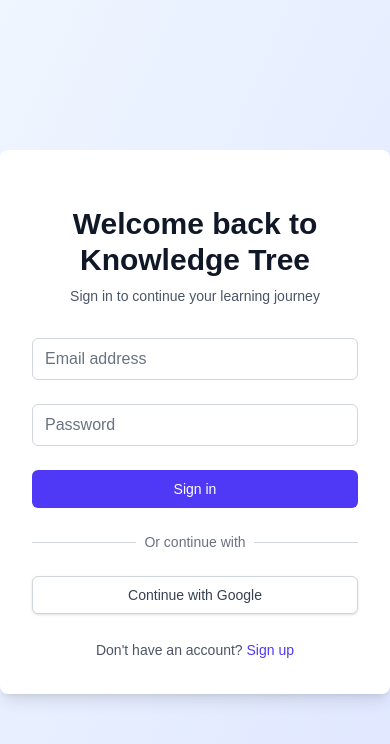
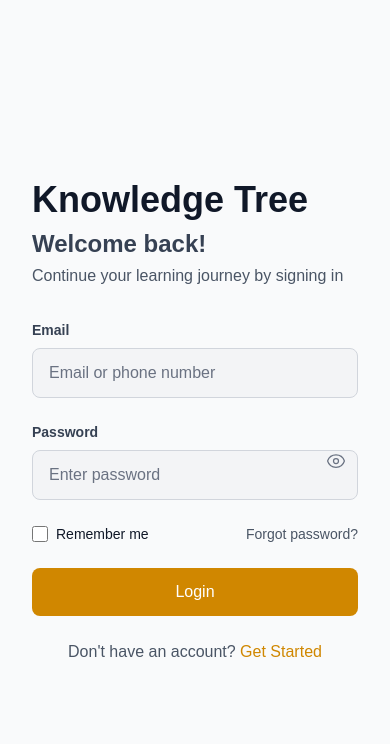
Before and after one commit to LikhithSP/Knowledge-Tree, a Next.js app: page /auth/login in a window 390 px wide. Shown: the top 744 px of the page. Built offline with nearby package versions, Linux system fonts and the light colour scheme; no server answers.

Commit message:
updated login screen and dashboard cards

```diff
--- a/package.json
+++ b/package.json
@@ -21,6 +21,7 @@
     "remove-empty-roadmaps": "tsx scripts/remove-empty-roadmaps.ts"
   },
   "dependencies": {
+    "@heroicons/react": "^2.2.0",
     "@supabase/auth-ui-react": "^0.4.7",
     "@supabase/ssr": "^0.6.1",
     "@supabase/supabase-js": "^2.54.0",
--- a/src/app/auth/login/page.tsx
+++ b/src/app/auth/login/page.tsx
@@ -4,10 +4,13 @@ import { useState } from 'react';
 import { createClient } from '@/lib/supabase/client';
 import { useRouter } from 'next/navigation';
 import Link from 'next/link';
+import { EyeIcon, EyeSlashIcon } from '@heroicons/react/24/outline';
 
 export default function Login() {
   const [email, setEmail] = useState('');
   const [password, setPassword] = useState('');
+  const [showPassword, setShowPassword] = useState(false);
+  const [rememberMe, setRememberMe] = useState(false);
   const [loading, setLoading] = useState(false);
   const [message, setMessage] = useState('');
   const router = useRouter();
@@ -45,89 +48,126 @@ export default function Login() {
   };
 
   return (
-    <div className="min-h-screen flex items-center justify-center bg-gradient-to-br from-blue-50 to-indigo-100">
-      <div className="max-w-md w-full space-y-8 p-8 bg-white rounded-lg shadow-lg">
+    <div className="min-h-screen flex">
+      {/* Left Side - Illustration */}
+      <div className="hidden lg:flex lg:w-1/2 bg-gradient-to-br from-purple-400 via-pink-400 to-indigo-500 relative overflow-hidden">
+        {/* Background decorative elements */}
+        <div className="absolute top-10 left-10 w-16 h-16 bg-white/20 rounded-full opacity-60"></div>
+        <div className="absolute top-32 right-16 w-12 h-12 bg-white/15 rounded-full opacity-50"></div>
+        <div className="absolute bottom-20 left-20 w-20 h-20 bg-white/10 rounded-full opacity-40"></div>
+        <div className="absolute bottom-40 right-12 w-8 h-8 bg-white/25 rounded-full opacity-70"></div>
+
+        {/* Main illustration area */}
+        <div className="flex items-center justify-center w-full h-full relative z-10">
+          <img
+            src="https://64.media.tumblr.com/798b1ae3e9f843b60ab8802813e9cb68/fc239968f5e39f7e-5b/s540x810/3d8643a8cba2b1d680c648fe871b56c14d5d9c27.gif"
+            alt="Animated illustration"
+            className="w-full h-full object-cover"
+          />
+        </div>
+      </div>
+
+      {/* Right Side - Login Form */}
+      <div className="w-full lg:w-1/2 flex items-center justify-center bg-gray-50 px-8">
+        <div className="max-w-md w-full space-y-8">
+          {/* Header */}
+          <div className="text-left">
+            <h1 className="text-4xl font-bold text-gray-900 mb-2">Knowledge Tree</h1>
+            <h2 className="text-2xl font-semibold text-gray-700 mb-1">Welcome back!</h2>
+            <p className="text-gray-600">Continue your learning journey by signing in</p>
+          </div>
+
+          {/* Login Form */}
+          <form className="space-y-6" onSubmit={handleLogin}>
+            {/* Email Input */}
             <div>
-          <h2 className="mt-6 text-center text-3xl font-extrabold text-gray-900">
-            Welcome back to Knowledge Tree
-          </h2>
-          <p className="mt-2 text-center text-sm text-gray-600">
-            Sign in to continue your learning journey
-          </p>
-        </div>
-        <form className="mt-8 space-y-6" onSubmit={handleLogin}>
-          <div>
-            <label htmlFor="email" className="sr-only">
-              Email address
+              <label htmlFor="email" className="block text-sm font-bold text-gray-700 mb-2">
+                Email
               </label>
               <input
                 id="email"
                 name="email"
                 type="email"
                 required
-              className="relative block w-full px-3 py-2 border border-gray-300 placeholder-gray-500 text-gray-900 rounded-md focus:outline-none focus:ring-indigo-500 focus:border-indigo-500 focus:z-10 sm:text-sm"
-              placeholder="Email address"
+                className="w-full px-4 py-3 bg-gray-100 border border-gray-300 rounded-lg focus:outline-none focus:ring-2 focus:ring-yellow-500 focus:border-transparent text-gray-900 placeholder-gray-500"
+                placeholder="Email or phone number"
                 value={email}
                 onChange={(e) => setEmail(e.target.value)}
               />
             </div>
-          <div>
-            <label htmlFor="password" className="sr-only">
+
+            {/* Password Input */}
+            <div className="relative">
+              <label htmlFor="password" className="block text-sm font-bold text-gray-700 mb-2">
                 Password
               </label>
               <input
                 id="password"
                 name="password"
-              type="password"
+                type={showPassword ? 'text' : 'password'}
                 required
-              className="relative block w-full px-3 py-2 border border-gray-300 placeholder-gray-500 text-gray-900 rounded-md focus:outline-none focus:ring-indigo-500 focus:border-indigo-500 focus:z-10 sm:text-sm"
-              placeholder="Password"
+                className="w-full px-4 py-3 bg-gray-100 border border-gray-300 rounded-lg focus:outline-none focus:ring-2 focus:ring-yellow-500 focus:border-transparent text-gray-900 placeholder-gray-500 pr-12"
+                placeholder="Enter password"
                 value={password}
                 onChange={(e) => setPassword(e.target.value)}
               />
+              <button
+                type="button"
+                className="absolute inset-y-0 right-0 pr-3 flex items-center"
+                onClick={() => setShowPassword(!showPassword)}
+              >
+                {showPassword ? (
+                  <EyeSlashIcon className="h-5 w-5 text-gray-500" />
+                ) : (
+                  <EyeIcon className="h-5 w-5 text-gray-500" />
+                )}
+              </button>
             </div>
 
+            {/* Remember me and Forgot password */}
+            <div className="flex items-center justify-between">
+              <div className="flex items-center">
+                <input
+                  id="remember-me"
+                  name="remember-me"
+                  type="checkbox"
+                  checked={rememberMe}
+                  onChange={(e) => setRememberMe(e.target.checked)}
+                  className="h-4 w-4 text-yellow-600 focus:ring-yellow-500 border-gray-300 rounded"
+                />
+                <label htmlFor="remember-me" className="ml-2 text-sm text-gray-900">
+                  Remember me
+                </label>
+              </div>
+              <Link href="/auth/forgot-password" className="text-sm text-gray-600 hover:text-yellow-600">
+                Forgot password?
+              </Link>
+            </div>
+
+            {/* Error Message */}
             {message && (
-            <div className="text-red-600 text-sm text-center">{message}</div>
+              <div className="text-red-600 text-sm">{message}</div>
             )}
 
-          <div>
+            {/* Login Button */}
             <button
               type="submit"
               disabled={loading}
-              className="group relative w-full flex justify-center py-2 px-4 border border-transparent text-sm font-medium rounded-md text-white bg-indigo-600 hover:bg-indigo-700 focus:outline-none focus:ring-2 focus:ring-offset-2 focus:ring-indigo-500 disabled:opacity-50"
+              className="w-full bg-yellow-600 text-white py-3 px-4 rounded-lg font-medium hover:bg-yellow-700 focus:outline-none focus:ring-2 focus:ring-yellow-500 focus:ring-offset-2 disabled:opacity-50 disabled:cursor-not-allowed transition duration-200"
             >
-              {loading ? 'Signing in...' : 'Sign in'}
-            </button>
-          </div>
-
-          <div className="relative">
-            <div className="absolute inset-0 flex items-center">
-              <div className="w-full border-t border-gray-300" />
-            </div>
-            <div className="relative flex justify-center text-sm">
-              <span className="px-2 bg-white text-gray-500">Or continue with</span>
-            </div>
-          </div>
-
-          <button
-            type="button"
-            onClick={handleGoogleLogin}
-            className="w-full flex justify-center py-2 px-4 border border-gray-300 rounded-md shadow-sm text-sm font-medium text-gray-700 bg-white hover:bg-gray-50 focus:outline-none focus:ring-2 focus:ring-offset-2 focus:ring-indigo-500"
-          >
-            Continue with Google
+              {loading ? 'Signing in...' : 'Login'}
             </button>
 
+            {/* Sign up link */}
             <div className="text-center">
-            <span className="text-sm text-gray-600">
-              Don&apos;t have an account?{' '}
-              <Link href="/auth/signup" className="font-medium text-indigo-600 hover:text-indigo-500">
-                Sign up
+              <span className="text-gray-600">Don't have an account? </span>
+              <Link href="/auth/signup" className="text-yellow-600 hover:text-yellow-700 font-medium">
+                Get Started
               </Link>
-            </span>
             </div>
           </form>
         </div>
       </div>
+    </div>
   );
 }
--- a/src/app/auth/signup/page.tsx
+++ b/src/app/auth/signup/page.tsx
@@ -3,11 +3,14 @@
 import { useState } from 'react';
 import { createClient } from '@/lib/supabase/client';
 import Link from 'next/link';
+import { EyeIcon, EyeSlashIcon } from '@heroicons/react/24/outline';
 
 export default function SignUp() {
   const [email, setEmail] = useState('');
   const [password, setPassword] = useState('');
   const [confirmPassword, setConfirmPassword] = useState('');
+  const [showPassword, setShowPassword] = useState(false);
+  const [showConfirmPassword, setShowConfirmPassword] = useState(false);
   const [loading, setLoading] = useState(false);
   const [message, setMessage] = useState('');
   const supabase = createClient();
@@ -59,106 +62,136 @@ export default function SignUp() {
   };
 
   return (
-    <div className="min-h-screen flex items-center justify-center bg-gradient-to-br from-blue-50 to-indigo-100">
-      <div className="max-w-md w-full space-y-8 p-8 bg-white rounded-lg shadow-lg">
+    <div className="min-h-screen flex">
+      {/* Left Side - Illustration */}
+      <div className="hidden lg:flex lg:w-1/2 bg-gradient-to-br from-purple-400 via-pink-400 to-indigo-500 relative overflow-hidden">
+        {/* Background decorative elements */}
+        <div className="absolute top-10 left-10 w-16 h-16 bg-white/20 rounded-full opacity-60"></div>
+        <div className="absolute top-32 right-16 w-12 h-12 bg-white/15 rounded-full opacity-50"></div>
+        <div className="absolute bottom-20 left-20 w-20 h-20 bg-white/10 rounded-full opacity-40"></div>
+        <div className="absolute bottom-40 right-12 w-8 h-8 bg-white/25 rounded-full opacity-70"></div>
+
+        {/* Main illustration area */}
+        <div className="flex items-center justify-center w-full h-full relative z-10">
+          <img
+            src="https://64.media.tumblr.com/798b1ae3e9f843b60ab8802813e9cb68/fc239968f5e39f7e-5b/s540x810/3d8643a8cba2b1d680c648fe871b56c14d5d9c27.gif"
+            alt="Animated illustration"
+            className="w-full h-full object-cover"
+          />
+        </div>
+      </div>
+
+      {/* Right Side - Signup Form */}
+      <div className="w-full lg:w-1/2 flex items-center justify-center bg-gray-50 px-8">
+        <div className="max-w-md w-full space-y-8">
+          {/* Header */}
+          <div className="text-left">
+            <h1 className="text-4xl font-bold text-gray-900 mb-2">Knowledge Tree</h1>
+            <h2 className="text-2xl font-semibold text-gray-700 mb-1">Join us today!</h2>
+            <p className="text-gray-600">Start your guided learning journey</p>
+          </div>
+
+          {/* Signup Form */}
+          <form className="space-y-6" onSubmit={handleSignUp}>
+            {/* Email Input */}
             <div>
-          <h2 className="mt-6 text-center text-3xl font-extrabold text-gray-900">
-            Join Knowledge Tree
-          </h2>
-          <p className="mt-2 text-center text-sm text-gray-600">
-            Start your guided learning journey today
-          </p>
-        </div>
-        <form className="mt-8 space-y-6" onSubmit={handleSignUp}>
-          <div>
-            <label htmlFor="email" className="sr-only">
-              Email address
+              <label htmlFor="email" className="block text-sm font-bold text-gray-700 mb-2">
+                Email
               </label>
               <input
                 id="email"
                 name="email"
                 type="email"
                 required
-              className="relative block w-full px-3 py-2 border border-gray-300 placeholder-gray-500 text-gray-900 rounded-md focus:outline-none focus:ring-indigo-500 focus:border-indigo-500 focus:z-10 sm:text-sm"
-              placeholder="Email address"
+                className="w-full px-4 py-3 bg-gray-100 border border-gray-300 rounded-lg focus:outline-none focus:ring-2 focus:ring-yellow-500 focus:border-transparent text-gray-900 placeholder-gray-500"
+                placeholder="Enter your email address"
                 value={email}
                 onChange={(e) => setEmail(e.target.value)}
               />
             </div>
-          <div>
-            <label htmlFor="password" className="sr-only">
+
+            {/* Password Input */}
+            <div className="relative">
+              <label htmlFor="password" className="block text-sm font-bold text-gray-700 mb-2">
                 Password
               </label>
               <input
                 id="password"
                 name="password"
-              type="password"
+                type={showPassword ? 'text' : 'password'}
                 required
-              className="relative block w-full px-3 py-2 border border-gray-300 placeholder-gray-500 text-gray-900 rounded-md focus:outline-none focus:ring-indigo-500 focus:border-indigo-500 focus:z-10 sm:text-sm"
-              placeholder="Password (min 6 characters)"
+                className="w-full px-4 py-3 bg-gray-100 border border-gray-300 rounded-lg focus:outline-none focus:ring-2 focus:ring-yellow-500 focus:border-transparent text-gray-900 placeholder-gray-500 pr-12"
+                placeholder="Create a password (min 6 characters)"
                 value={password}
                 onChange={(e) => setPassword(e.target.value)}
               />
+              <button
+                type="button"
+                className="absolute inset-y-0 right-0 pr-3 flex items-center mt-8"
+                onClick={() => setShowPassword(!showPassword)}
+              >
+                {showPassword ? (
+                  <EyeSlashIcon className="h-5 w-5 text-gray-500" />
+                ) : (
+                  <EyeIcon className="h-5 w-5 text-gray-500" />
+                )}
+              </button>
             </div>
-          <div>
-            <label htmlFor="confirmPassword" className="sr-only">
+
+            {/* Confirm Password Input */}
+            <div className="relative">
+              <label htmlFor="confirmPassword" className="block text-sm font-bold text-gray-700 mb-2">
                 Confirm Password
               </label>
               <input
                 id="confirmPassword"
                 name="confirmPassword"
-              type="password"
+                type={showConfirmPassword ? 'text' : 'password'}
                 required
-              className="relative block w-full px-3 py-2 border border-gray-300 placeholder-gray-500 text-gray-900 rounded-md focus:outline-none focus:ring-indigo-500 focus:border-indigo-500 focus:z-10 sm:text-sm"
-              placeholder="Confirm password"
+                className="w-full px-4 py-3 bg-gray-100 border border-gray-300 rounded-lg focus:outline-none focus:ring-2 focus:ring-yellow-500 focus:border-transparent text-gray-900 placeholder-gray-500 pr-12"
+                placeholder="Confirm your password"
                 value={confirmPassword}
                 onChange={(e) => setConfirmPassword(e.target.value)}
               />
+              <button
+                type="button"
+                className="absolute inset-y-0 right-0 pr-3 flex items-center mt-8"
+                onClick={() => setShowConfirmPassword(!showConfirmPassword)}
+              >
+                {showConfirmPassword ? (
+                  <EyeSlashIcon className="h-5 w-5 text-gray-500" />
+                ) : (
+                  <EyeIcon className="h-5 w-5 text-gray-500" />
+                )}
+              </button>
             </div>
 
+            {/* Error/Success Message */}
             {message && (
-            <div className={`text-sm text-center ${message.includes('Check your email') ? 'text-green-600' : 'text-red-600'}`}>
+              <div className={`text-sm ${message.includes('Check your email') ? 'text-yellow-600' : 'text-red-600'}`}>
                 {message}
               </div>
             )}
 
-          <div>
+            {/* Signup Button */}
             <button
               type="submit"
               disabled={loading}
-              className="group relative w-full flex justify-center py-2 px-4 border border-transparent text-sm font-medium rounded-md text-white bg-indigo-600 hover:bg-indigo-700 focus:outline-none focus:ring-2 focus:ring-offset-2 focus:ring-indigo-500 disabled:opacity-50"
+              className="w-full bg-yellow-600 text-white py-3 px-4 rounded-lg font-medium hover:bg-yellow-700 focus:outline-none focus:ring-2 focus:ring-yellow-500 focus:ring-offset-2 disabled:opacity-50 disabled:cursor-not-allowed transition duration-200"
             >
-              {loading ? 'Creating account...' : 'Sign up'}
-            </button>
-          </div>
-
-          <div className="relative">
-            <div className="absolute inset-0 flex items-center">
-              <div className="w-full border-t border-gray-300" />
-            </div>
-            <div className="relative flex justify-center text-sm">
-              <span className="px-2 bg-white text-gray-500">Or continue with</span>
-            </div>
-          </div>
-
-          <button
-            type="button"
-            onClick={handleGoogleSignUp}
-            className="w-full flex justify-center py-2 px-4 border border-gray-300 rounded-md shadow-sm text-sm font-medium text-gray-700 bg-white hover:bg-gray-50 focus:outline-none focus:ring-2 focus:ring-offset-2 focus:ring-indigo-500"
-          >
-            Continue with Google
+              {loading ? 'Creating account...' : 'Create Account'}
             </button>
 
+            {/* Sign in link */}
             <div className="text-center">
-            <span className="text-sm text-gray-600">
-              Already have an account?{' '}
-              <Link href="/auth/login" className="font-medium text-indigo-600 hover:text-indigo-500">
-                Sign in
+              <span className="text-gray-600">Already have an account? </span>
+              <Link href="/auth/login" className="text-yellow-600 hover:text-yellow-700 font-medium">
+                Sign In
               </Link>
-            </span>
             </div>
           </form>
         </div>
       </div>
+    </div>
   );
 }
--- a/src/app/dashboard/DashboardClient.tsx
+++ b/src/app/dashboard/DashboardClient.tsx
@@ -25,25 +25,25 @@ export default function DashboardClient({ roadmaps, user }: DashboardClientProps
   };
 
   return (
-    <div className="min-h-screen bg-gradient-to-br from-blue-50 to-indigo-100">
+    <div className="min-h-screen bg-gray-50">
       {/* Header */}
-      <header className="bg-white shadow-sm border-b">
+      <header className="bg-white shadow-sm border-b border-gray-200">
         <div className="max-w-7xl mx-auto px-4 sm:px-6 lg:px-8">
           <div className="flex justify-between items-center h-16">
             <div className="flex items-center">
-              <h1 className="text-2xl font-bold text-indigo-600">Knowledge Tree</h1>
+              <h1 className="text-2xl font-bold text-gray-900">Knowledge Tree</h1>
             </div>
             <div className="flex items-center space-x-4">
-              <div className="flex items-center space-x-2">
-                <UserIcon className="h-5 w-5 text-gray-500" />
-                <span className="text-sm text-gray-700">{user.email}</span>
+              <div className="flex items-center space-x-2 bg-gray-100 px-3 py-2 rounded-full">
+                <UserIcon className="h-4 w-4 text-gray-600" />
+                <span className="text-sm text-gray-700 font-medium">{user.email}</span>
               </div>
               <button
                 onClick={handleLogout}
-                className="flex items-center space-x-2 text-gray-500 hover:text-gray-700 transition-colors"
+                className="flex items-center space-x-2 text-gray-500 hover:text-red-600 transition-colors duration-200 px-3 py-2 rounded-lg hover:bg-red-50"
               >
-                <LogOut className="h-5 w-5" />
-                <span className="text-sm">Logout</span>
+                <LogOut className="h-4 w-4" />
+                <span className="text-sm font-medium">Logout</span>
               </button>
             </div>
           </div>
@@ -62,47 +62,56 @@ export default function DashboardClient({ roadmaps, user }: DashboardClientProps
         </div>
 
         {/* Roadmaps Grid */}
-        <div className="grid grid-cols-1 md:grid-cols-2 lg:grid-cols-3 gap-6">
+        <div className="grid grid-cols-1 md:grid-cols-2 lg:grid-cols-3 gap-8">
           {roadmaps.length > 0 ? (
             roadmaps.map((roadmap) => (
               <div
                 key={roadmap.id}
                 onClick={() => handleRoadmapClick(roadmap.id)}
-                className="bg-white rounded-lg shadow-md hover:shadow-lg transition-shadow duration-200 cursor-pointer border hover:border-indigo-200"
+                className="group bg-white rounded-2xl shadow-sm hover:shadow-xl transition-all duration-300 cursor-pointer border border-gray-100 hover:border-yellow-200 hover:-translate-y-1 overflow-hidden"
               >
-                <div className="p-6">
-                  <div className="flex items-center mb-4">
-                    <div className="bg-indigo-100 p-3 rounded-lg">
-                      <BookOpen className="h-8 w-8 text-indigo-600" />
+                <div className="p-8">
+                  <div className="flex items-start mb-6">
+                    <div className="bg-gradient-to-br from-yellow-400 to-yellow-500 p-4 rounded-2xl shadow-lg group-hover:shadow-yellow-200 transition-shadow duration-300">
+                      <BookOpen className="h-8 w-8 text-white" />
                     </div>
-                    <div className="ml-4">
-                      <h3 className="text-xl font-semibold text-gray-900">
+                    <div className="ml-5 flex-1">
+                      <h3 className="text-xl font-bold text-gray-900 group-hover:text-yellow-600 transition-colors duration-200 leading-tight">
                         {roadmap.title}
                       </h3>
                     </div>
                   </div>
                   {roadmap.description && (
-                    <p className="text-gray-600 text-sm leading-relaxed">
+                    <p className="text-gray-600 text-sm leading-relaxed mb-6 line-clamp-3">
                       {roadmap.description}
                     </p>
                   )}
-                  <div className="mt-4">
-                    <span className="inline-flex items-center px-3 py-1 rounded-full text-sm font-medium bg-indigo-100 text-indigo-800">
+                  <div className="flex items-center justify-between">
+                    <span className="inline-flex items-center px-4 py-2 rounded-full text-sm font-semibold bg-yellow-100 text-yellow-800 group-hover:bg-yellow-200 transition-colors duration-200">
                       Start Learning
                     </span>
+                    <div className="w-8 h-8 bg-gray-100 rounded-full flex items-center justify-center group-hover:bg-yellow-100 transition-colors duration-200">
+                      <svg className="w-4 h-4 text-gray-600 group-hover:text-yellow-600" fill="none" stroke="currentColor" viewBox="0 0 24 24">
+                        <path strokeLinecap="round" strokeLinejoin="round" strokeWidth={2} d="M9 5l7 7-7 7" />
+                      </svg>
+                    </div>
                   </div>
                 </div>
               </div>
             ))
           ) : (
-            <div className="col-span-full text-center py-12">
-              <BookOpen className="h-16 w-16 text-gray-400 mx-auto mb-4" />
-              <h3 className="text-lg font-medium text-gray-900 mb-2">
-                No roadmaps available yet
-              </h3>
-              <p className="text-gray-600">
-                Roadmaps will appear here once they are created. Check back soon!
-              </p>
+            <div className="col-span-full text-center py-16">
+              <div className="bg-white rounded-2xl shadow-sm border border-gray-100 p-12 max-w-md mx-auto">
+                <div className="bg-gray-100 p-6 rounded-2xl w-fit mx-auto mb-6">
+                  <BookOpen className="h-16 w-16 text-gray-400 mx-auto" />
+                </div>
+                <h3 className="text-xl font-bold text-gray-900 mb-3">
+                  No roadmaps available yet
+                </h3>
+                <p className="text-gray-600 leading-relaxed">
+                  Roadmaps will appear here once they are created. Check back soon to start your learning journey!
+                </p>
+              </div>
             </div>
           )}
         </div>
```
Also changed, not shown: 1 other file (tests, documents, lock files or other folders). Lines whose indentation alone changed are shown as unchanged.
